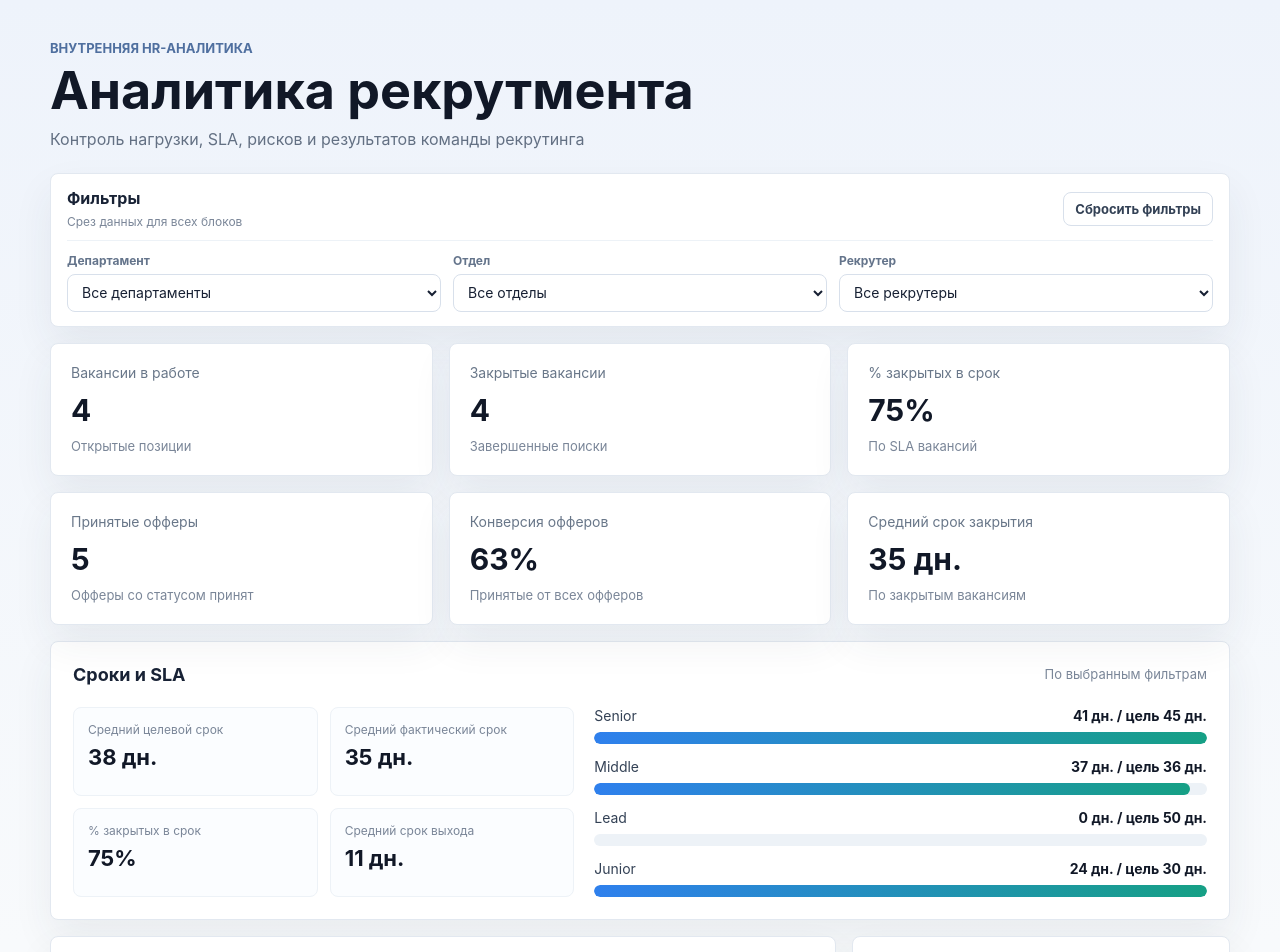
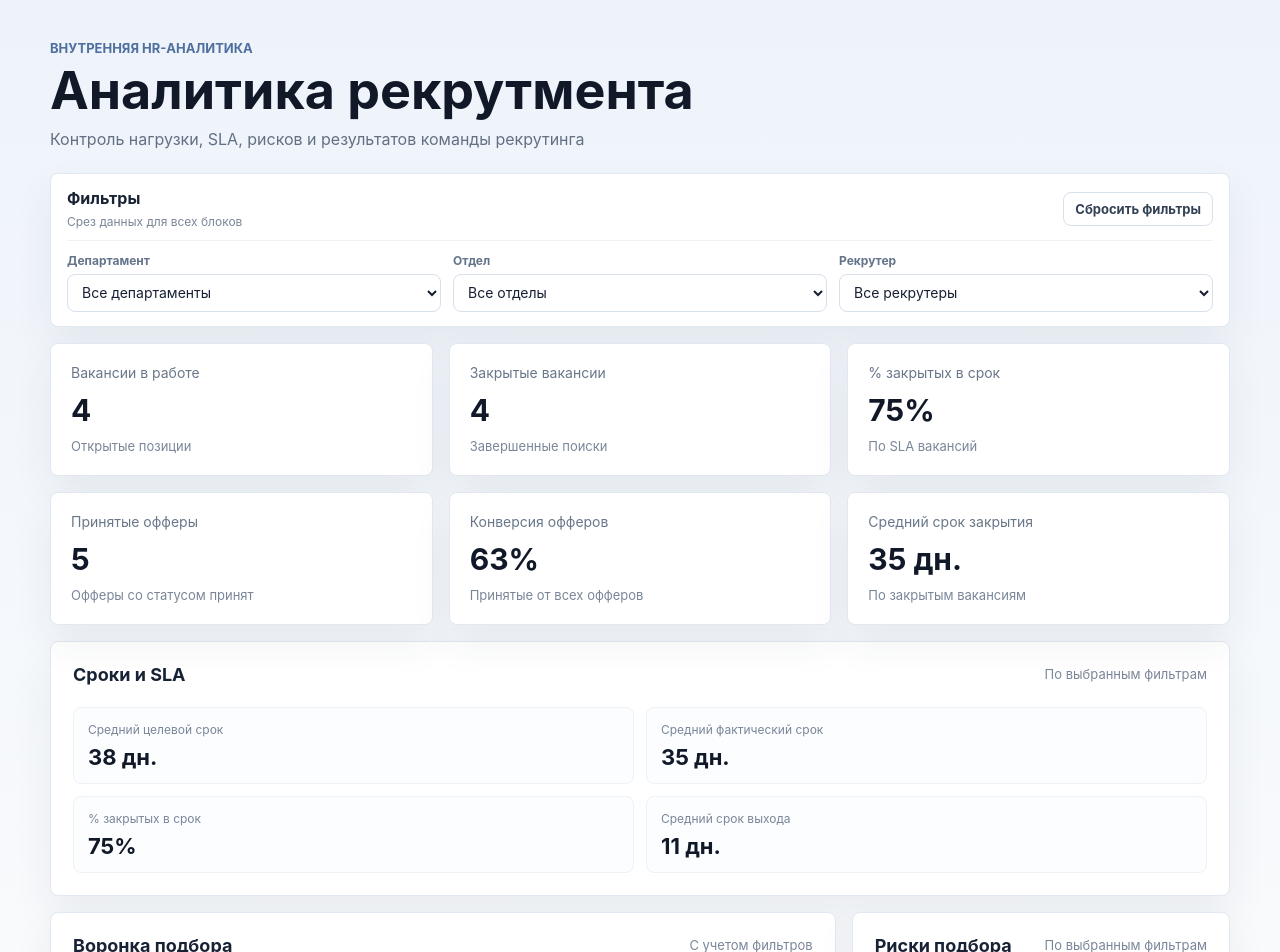
Before and after one commit to AN684-beep/hr-recruiting-analytics-dashboard, a React (Vite) app: page / in a window 1280 px wide. Shown: the top 952 px of the page. Built offline with nearby package versions, Linux system fonts and the light colour scheme.

Commit message:
Simplify SLA block

```diff
--- a/src/App.tsx
+++ b/src/App.tsx
@@ -143,23 +143,6 @@ export default function App() {
     .sort((first, second) => second.count - first.count);
 
   const slaVacancies = filteredVacancies.filter((vacancy) => vacancy.status === "closed");
-  const slaGrades = Array.from(new Set(filteredVacancies.map((vacancy) => vacancy.grade)));
-  const slaByGrade = slaGrades.map((grade) => {
-    const gradeVacancies = filteredVacancies.filter((vacancy) => vacancy.grade === grade);
-    const gradeClosedVacancies = gradeVacancies.filter((vacancy) => vacancy.status === "closed");
-    const averageTarget = average(gradeVacancies.map((vacancy) => vacancy.gradeTargetDays));
-    const averageActual = average(
-      gradeClosedVacancies.map((vacancy) => vacancy.actualCloseDays || vacancy.daysToClose)
-    );
-
-    return {
-      grade,
-      averageTarget,
-      averageActual,
-      progress: averageActual === 0 ? 0 : Math.min((averageTarget / averageActual) * 100, 100)
-    };
-  });
-
   const slaSummary = [
     {
       label: "Средний целевой срок",
@@ -292,7 +275,6 @@ export default function App() {
           <span>По выбранным фильтрам</span>
         </div>
 
-        <div className="sla-content">
         <div className="sla-summary">
           {slaSummary.map((item) => (
             <div key={item.label}>
@@ -300,27 +282,6 @@ export default function App() {
               <strong>{item.value}</strong>
             </div>
           ))}
-          </div>
-
-          <div className="grade-list">
-            {slaByGrade.length === 0 ? (
-              <p className="empty-state">Данных по срокам для выбранных фильтров нет.</p>
-            ) : (
-              slaByGrade.map((item) => (
-                <div className="grade-item" key={item.grade}>
-                  <div className="grade-label">
-                    <span>{item.grade}</span>
-                    <strong>
-                      {item.averageActual || 0} дн. / цель {item.averageTarget} дн.
-                    </strong>
-                  </div>
-                  <div className="funnel-track">
-                    <div className="funnel-bar" style={{ width: `${item.progress}%` }} />
-                  </div>
-                </div>
-              ))
-            )}
-          </div>
         </div>
       </section>
 
```
Lines whose indentation alone changed are shown as unchanged.
